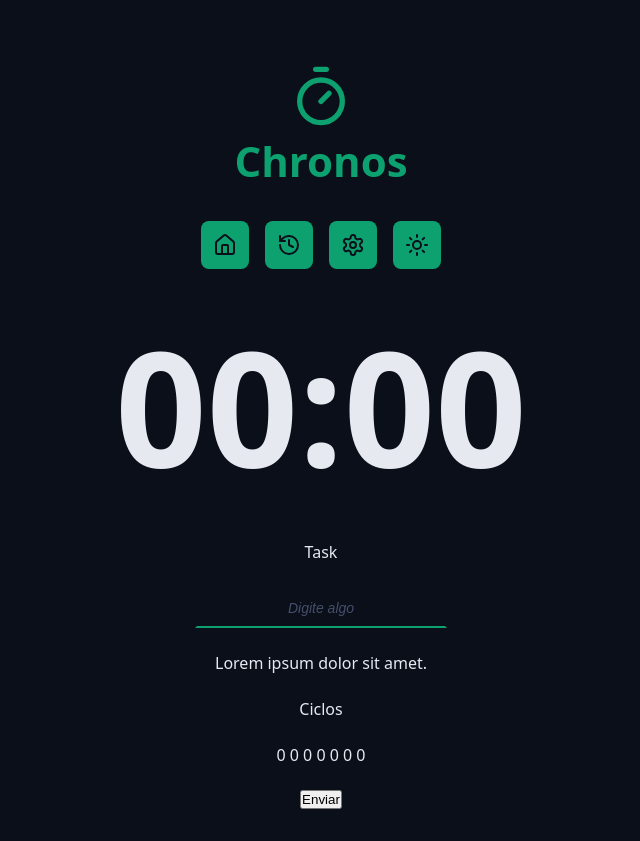
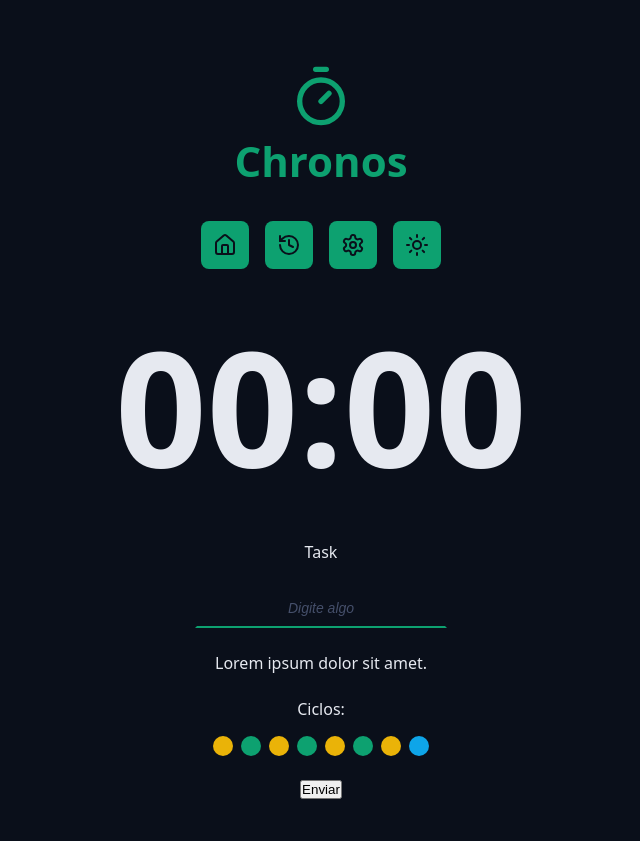
Before and after one commit to JefersonLucas/chronos-pomodoro, a React (Vite) app: page / in a window 1280 px wide. Shown: the whole page, without its empty margins (319-959 px from the left). Built offline with nearby package versions, Linux system fonts and the light colour scheme.

Commit message:
feat: created Cycles component

```diff
--- a/src/App.tsx
+++ b/src/App.tsx
@@ -3,6 +3,7 @@
 
 import { Container } from "./components/Container"
 import { CountDown } from "./components/CountDown"
+import { Cycles } from "./components/Cycles"
 import { DefaultInput } from "./components/DefaultInput"
 import { Logo } from "./components/Logo"
 import { Menu } from "./components/Menu"
@@ -39,8 +40,7 @@
 					</div>
 
 					<div className="formRow">
-						<p>Ciclos</p>
-						<p>0 0 0 0 0 0 0</p>
+						<Cycles />
 					</div>
 
 					<div className="formRow">
--- /dev/null
+++ b/src/components/Cycles/index.tsx
@@ -0,0 +1,44 @@
+import styles from "./styles.module.css"
+
+export function Cycles() {
+	return (
+		<div className={styles.cycles}>
+			<span>Ciclos:</span>
+
+			<div className={styles.cycleDots}>
+				<span
+					title="Trabalho"
+					className={`${styles.cycleDot} ${styles.workTime}`}
+				></span>
+				<span
+					title="Descanso curto"
+					className={`${styles.cycleDot} ${styles.shortBreakTime}`}
+				></span>
+				<span
+					title="Trabalho"
+					className={`${styles.cycleDot} ${styles.workTime}`}
+				></span>
+				<span
+					title="Descanso curto"
+					className={`${styles.cycleDot} ${styles.shortBreakTime}`}
+				></span>
+				<span
+					title="Trabalho"
+					className={`${styles.cycleDot} ${styles.workTime}`}
+				></span>
+				<span
+					title="Descanso curto"
+					className={`${styles.cycleDot} ${styles.shortBreakTime}`}
+				></span>
+				<span
+					title="Trabalho"
+					className={`${styles.cycleDot} ${styles.workTime}`}
+				></span>
+				<span
+					title="Descanso longo"
+					className={`${styles.cycleDot} ${styles.longBreakTime}`}
+				></span>
+			</div>
+		</div>
+	)
+}
--- /dev/null
+++ b/src/components/Cycles/styles.module.css
@@ -0,0 +1,31 @@
+.cycles {
+  display: flex;
+  flex-direction: column;
+  align-items: center;
+  justify-content: center;
+  gap: 1.6rem;
+}
+
+.cycleDots {
+  display: flex;
+  gap: 0.8rem;
+}
+
+.cycleDot {
+  width: 2rem;
+  height: 2rem;
+  background-color: var(--primary);
+  border-radius: 50%;
+}
+
+.workTime {
+  background: var(--warning);
+}
+
+.shortBreakTime {
+  background: var(--primary);
+}
+
+.longBreakTime {
+  background: var(--info);
+}
```
